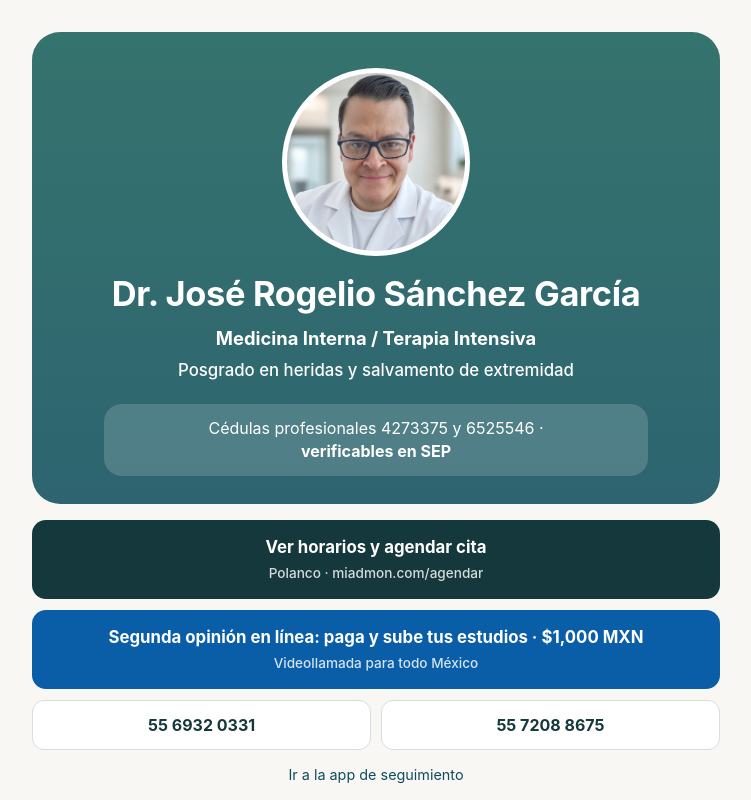
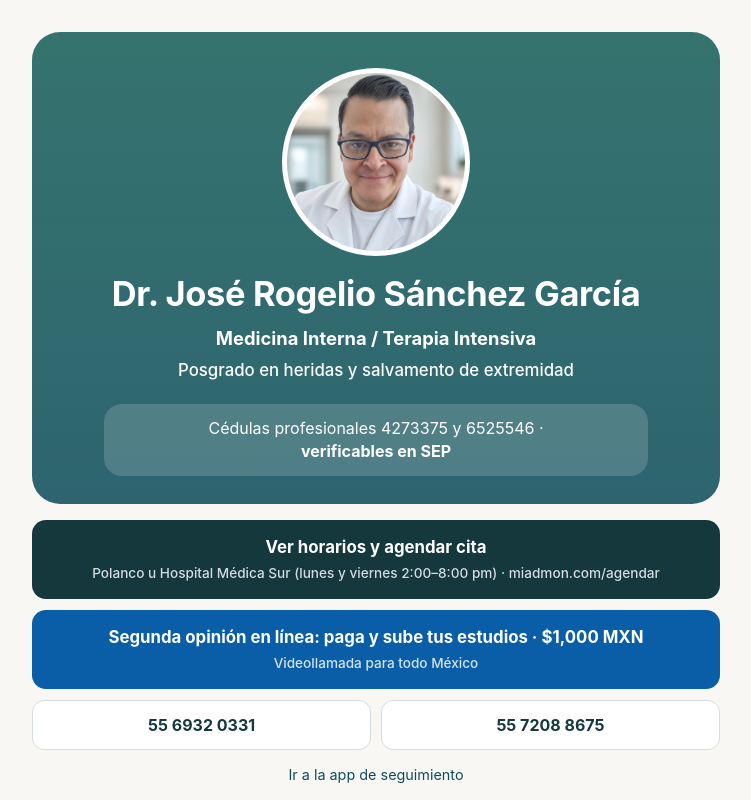
Before and after one commit to drjrsg79-png/Docrogeliosanchez, a React (Vite) app: page /perfil in a window 1280 px wide. Shown: the top 800 px of the page, without its empty margins (264-1015 px from the left). Built offline with nearby package versions, Linux system fonts and the light colour scheme.

Commit message:
Perfil agenda notes Polanco or Hospital Médica Sur hours

```diff
--- a/src/pages/Perfil.jsx
+++ b/src/pages/Perfil.jsx
@@ -43,7 +43,7 @@ export default function Perfil() {
         <section className="perfil-actions">
           <a className="perfil-agenda" href={AGENDA_URL} target="_blank" rel="noopener noreferrer">
             Ver horarios y agendar cita
-            <span>Polanco · miadmon.com/agendar</span>
+            <span>Polanco u Hospital Médica Sur (lunes y viernes 2:00–8:00 pm) · miadmon.com/agendar</span>
           </a>
           <a className="perfil-agenda perfil-so" href={SO_URL} target="_blank" rel="noopener noreferrer">
             Segunda opinión en línea: paga y sube tus estudios · $1,000 MXN
```
